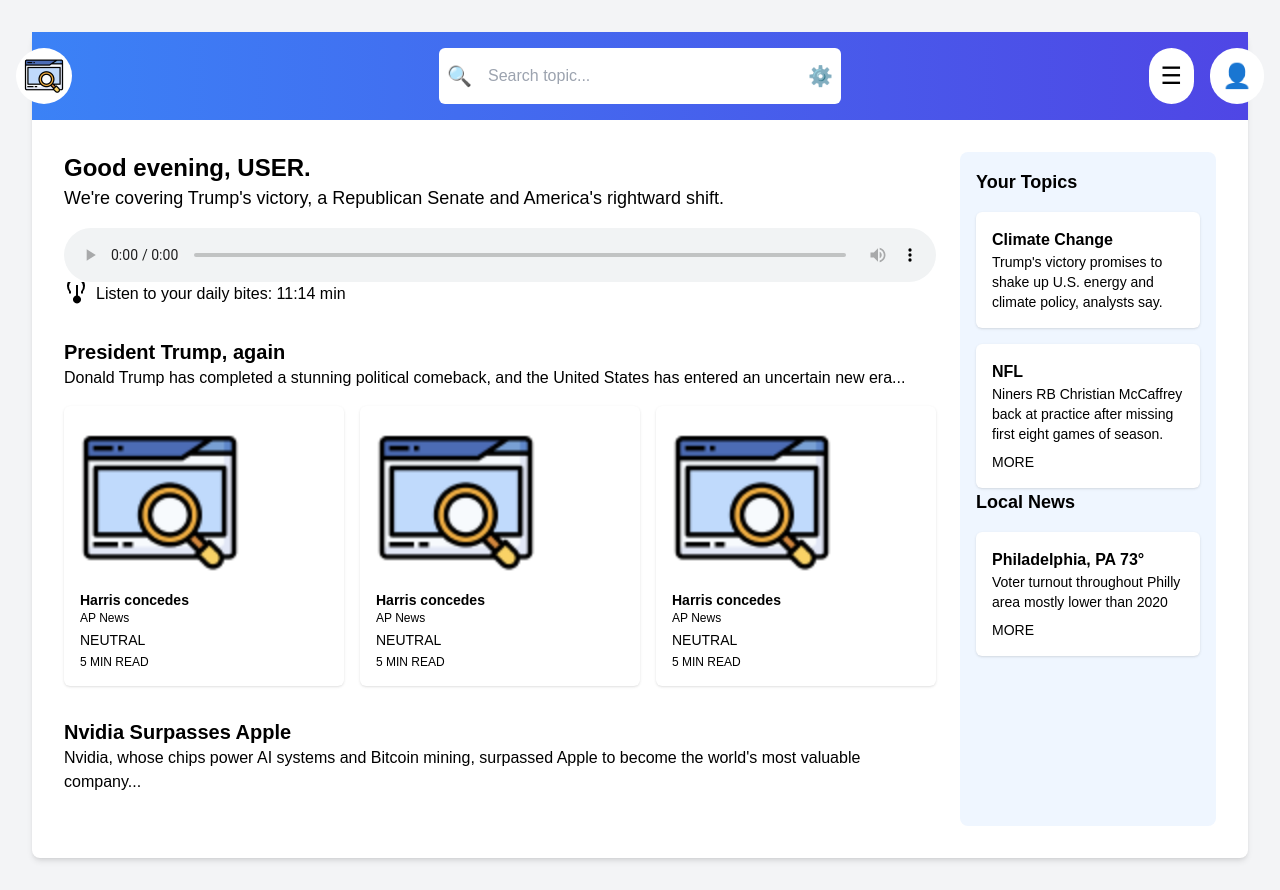
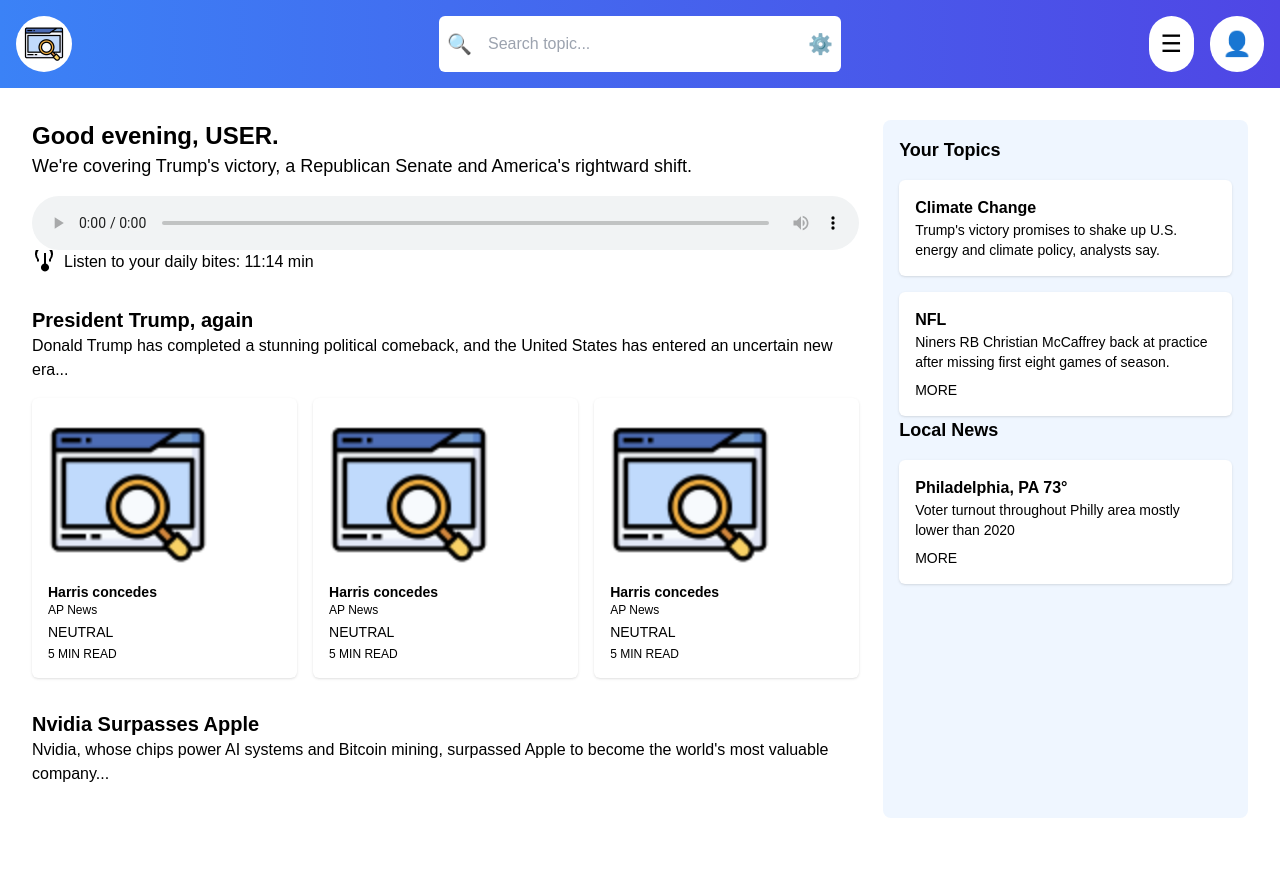
Before and after one commit to fayefzhang/bitewise, a Next.js app in the folder frontend/: page /dashboard in a window 1280 px wide. After the commit the page ends 850 px from the top, so only its background shows below. Built offline with nearby package versions, Linux system fonts and the light colour scheme.

Commit message:
full screen dashboard page (like search)

```diff
--- a/frontend/app/dashboard/page.tsx
+++ b/frontend/app/dashboard/page.tsx
@@ -15,8 +15,7 @@ const DashboardPage: React.FC = () => {
   };
 
   return (
-    <div className="bg-gray-100 min-h-screen p-4 md:p-8 text-black">
-      <div className="max-w-7xl mx-auto bg-white rounded-lg shadow-md">
+    <div className="w-full min-h-screen mx-auto bg-white text-black">
       <Header onSearch={handleSearch} placeholder="Search topic..." />
 
       {/* Main Content */}
@@ -48,8 +47,8 @@ const DashboardPage: React.FC = () => {
           <section className="mb-8">
             <h2 className="text-xl font-bold">President Trump, again</h2>
             <p className="mb-4">
-                Donald Trump has completed a stunning political comeback, and
-                the United States has entered an uncertain new era...
+              Donald Trump has completed a stunning political comeback, and the
+              United States has entered an uncertain new era...
             </p>
             <div className="flex space-x-4">
               {[...Array(3)].map((_, index) => (
@@ -76,14 +75,14 @@ const DashboardPage: React.FC = () => {
           <section className="mb-8">
             <h2 className="text-xl font-bold">Nvidia Surpasses Apple</h2>
             <p>
-                Nvidia, whose chips power AI systems and Bitcoin mining,
-                surpassed Apple to become the world's most valuable company...
+              Nvidia, whose chips power AI systems and Bitcoin mining, surpassed
+              Apple to become the world's most valuable company...
             </p>
           </section>
         </div>
 
         {/* Your + Local Topics */}
-          <aside className="w-full md:w-64 bg-blue-50 p-4 rounded-lg">
+        <aside className="w-full md:w-[30%] bg-blue-50 p-4 rounded-lg">
           <h3 className="text-lg font-bold mb-4">Your Topics</h3>
           <div className="bg-white p-4 rounded-md shadow mb-4">
             <h4 className="font-semibold">Climate Change</h4>
@@ -95,8 +94,8 @@ const DashboardPage: React.FC = () => {
           <div className="bg-white p-4 rounded-md shadow">
             <h4 className="font-semibold">NFL</h4>
             <p className="text-sm">
-                Niners RB Christian McCaffrey back at practice after missing
-                first eight games of season.
+              Niners RB Christian McCaffrey back at practice after missing first
+              eight games of season.
             </p>
             <Link href="/" className="text-sm mt-2 block hover:underline">
               MORE
@@ -118,7 +117,6 @@ const DashboardPage: React.FC = () => {
         </aside>
       </main>
     </div>
-    </div>
   );
 };
 
```
Lines whose indentation alone changed are shown as unchanged.
